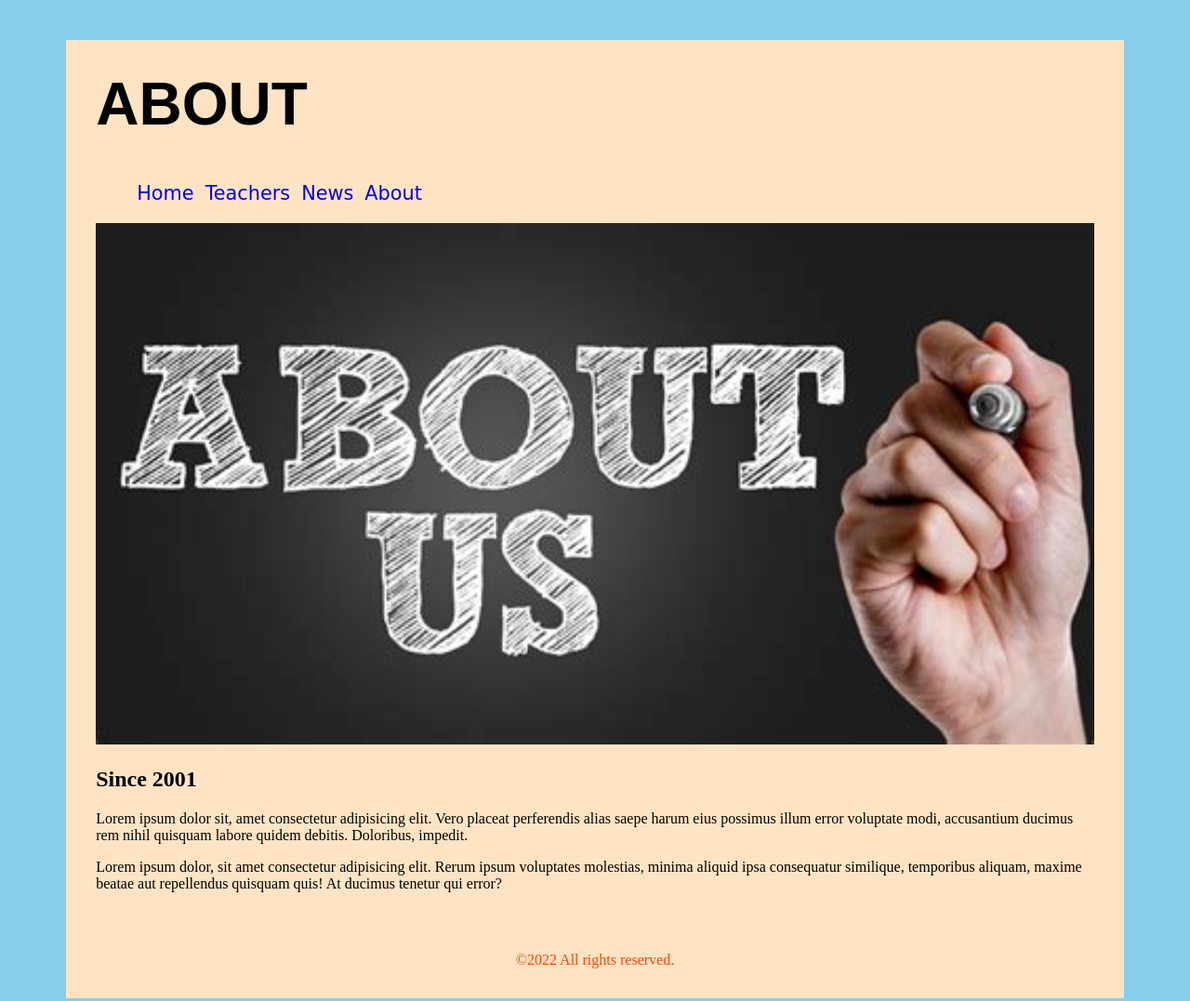
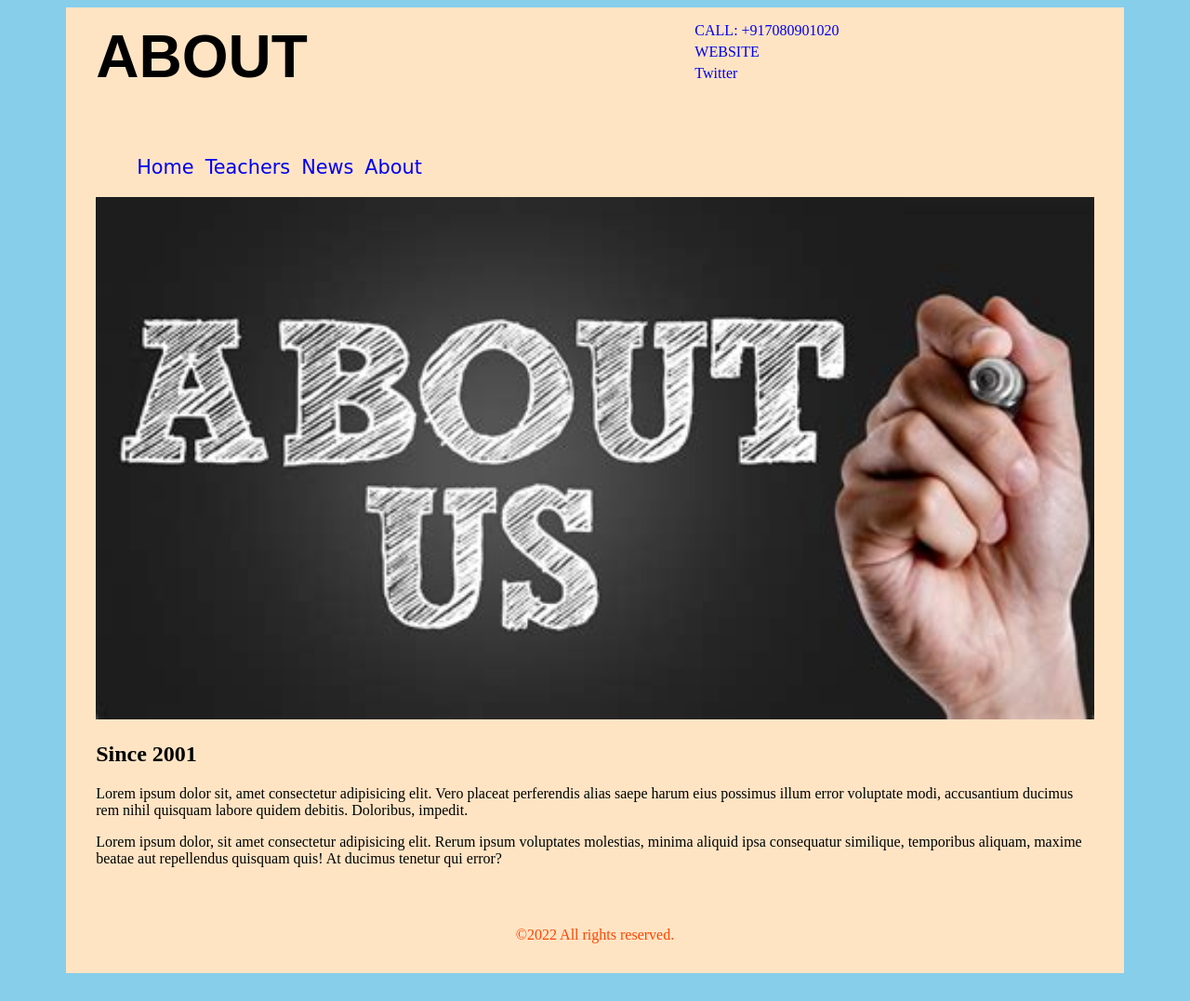
Before and after one commit to alokverman/alokverman.github.io, a plain HTML site: page vermanclasses/about.html in a window 1280 px wide. Shown: the whole page at 93% size. Drawn offline with Linux system fonts and the light colour scheme.

Commit message:
new updates in verman classes

```diff
--- a/vermanclasses/about.html
+++ b/vermanclasses/about.html
@@ -11,6 +11,11 @@
     <div class="container">
         <div class="header">
             <h1>About</h1>
+            <div class="contacts">
+                <span><a href="tel:+917080901020"> CALL: +917080901020</a></span>
+                <span><a href="vermanhometuititoncentre.com">WEBSITE</a></span>
+                <span><a href=" https://twitter.com/alokverman">Twitter</a></span>
+            </div>
         </div>
         <div class="nav">
             <ul>
--- a/vermanclasses/style.css
+++ b/vermanclasses/style.css
@@ -14,21 +14,37 @@ body {
 
 .header {
     position: sticky;
-    top: 0;
     background-color: bisque;
+    height: 140px;
+    /* border: solid red; */
+    padding-top: 1em;
 }
-.header h2,h3{
-    float: right;
-}
-
 .header h1 {
     font-size: 400%;
     font-family: sans-serif;
     text-transform: uppercase;
-    padding-top: 0.5em;
-    /* border-bottom: 2px solid; */
+    /* padding-top: 0.5em; */
+    width: 60%;
+    float: left;
+    /* border: 1px solid; */
+    margin: 0;
 }
+.contacts{
+    width: 40%;
+    float: right;
+}
+.contacts span{
+    display: block;
+    padding-bottom: 5px;
+}
+.contacts span a{
+    text-decoration: none;
 
+}
+.nav{
+    clear: both;
+
+}
 .nav ul {
     list-style: none;
 }
```
